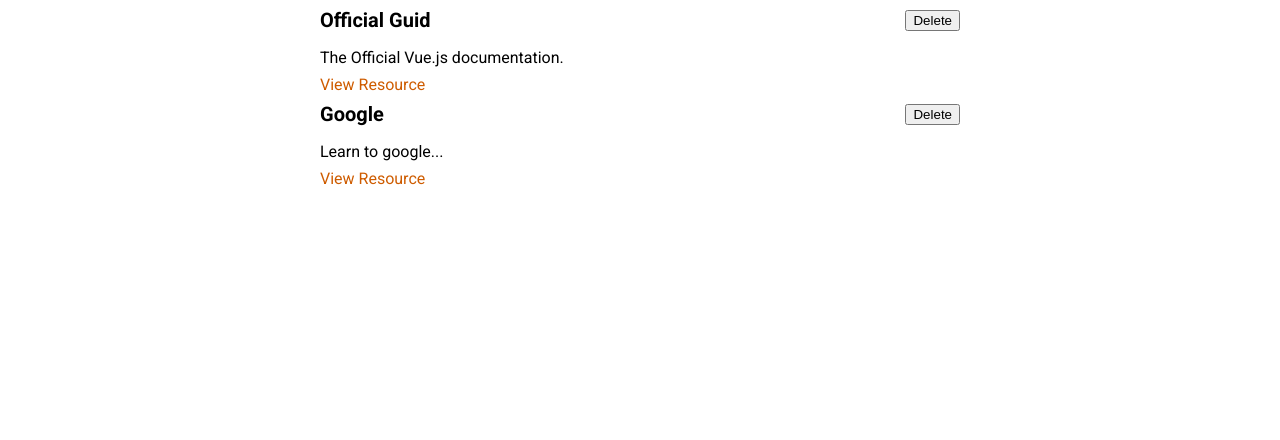
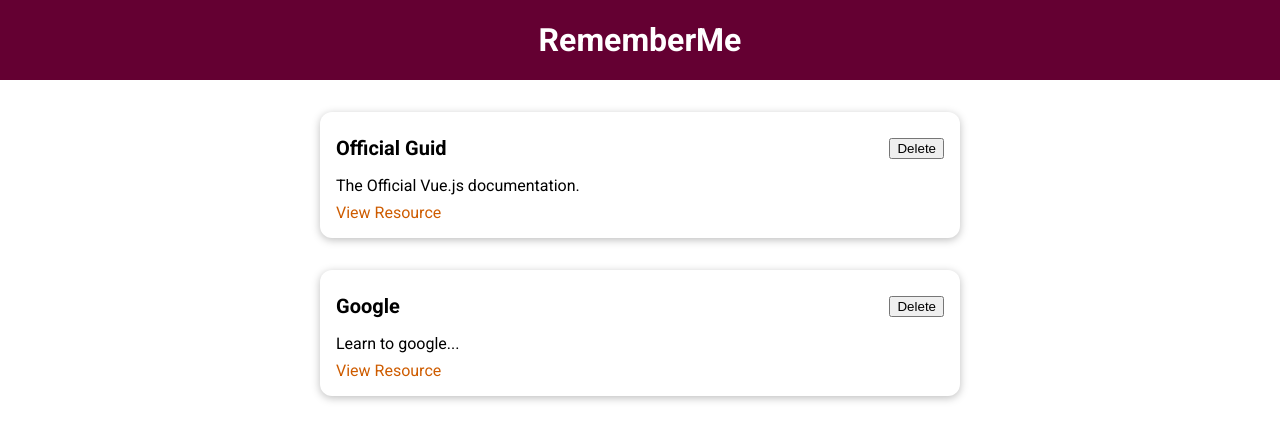
Before and after one commit to ShahabDadKhan/Project-Resources-App, a Vue app: page / in a window 1280 px wide. Shown: the top 440 px of the page. Built offline with nearby package versions, Linux system fonts and the light colour scheme.

Commit message:
added button

```diff
--- a/src/App.vue
+++ b/src/App.vue
@@ -1,11 +1,13 @@
 <template>
+  <the-header title="RememberMe"></the-header>
   <stored-resource :resources="storedResource"></stored-resource>
 </template>
 
 <script>
+import TheHeader from './components/layouts/TheHeader.vue';
 import StoredResource from './components/learning-resource/StoredResource.vue';
 export default {
-  components: { StoredResource },
+  components: { StoredResource, TheHeader },
   data() {
     return {
       storedResource: [
--- a/src/components/learning-resource/UI/BaseCard.vue
+++ b/src/components/UI/BaseCard.vue
@@ -1,5 +1,7 @@
 <template>
-  <div></div>
+  <div>
+    <slot></slot>
+  </div>
 </template>
 
 <style scoped>
--- /dev/null
+++ b/src/components/layouts/TheHeader.vue
@@ -0,0 +1,29 @@
+<template>
+  <header>
+    <h1>
+      {{ title }}
+    </h1>
+  </header>
+</template>
+
+<script>
+export default {
+  props: ['title']
+};
+</script>
+
+<style scoped>
+header {
+  width: 100%;
+  height: 5rem;
+  background-color: #640032;
+  display: flex;
+  justify-content: center;
+  align-items: center;
+}
+
+header h1 {
+  color: white;
+  margin: 0;
+}
+</style>
--- a/src/components/learning-resource/LearningResource.vue
+++ b/src/components/learning-resource/LearningResource.vue
@@ -1,20 +1,22 @@
 <template>
   <li>
-    <div>
+    <base-card>
       <header>
         <h3>{{ title }}</h3>
         <button>Delete</button>
       </header>
-    </div>
-    <p>{{ description }}</p>
-    <nav>
-      <a :href="link">View Resource</a>
-    </nav>
+      <p>{{ description }}</p>
+      <nav>
+        <a :href="link">View Resource</a>
+      </nav>
+    </base-card>
   </li>
 </template>
 
 <script>
+// import BaseCard from './UI/BaseCard.vue';
 export default {
+  // components: { BaseCard },
   props: ['title', 'description', 'link']
 };
 </script>
--- a/src/main.js
+++ b/src/main.js
@@ -1,7 +1,10 @@
 import { createApp } from 'vue';
 
 import App from '../src/App.vue';
+import BaseCard from './components/UI/BaseCard.vue';
 
 const app = createApp(App);
 
+app.component('base-card', BaseCard);
+
 app.mount('#app');
```
Also changed, not shown: src/components/buttons/Buttons.vue (added, +39 -0 lines).
